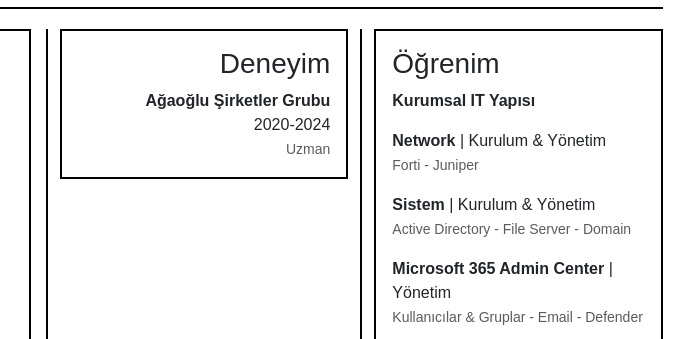
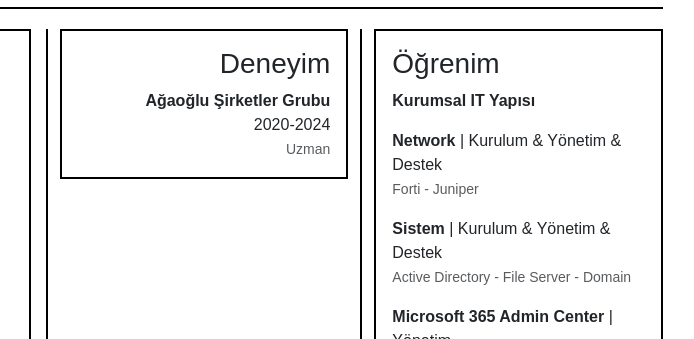
Before and after one commit to rifatrahvali/rifatrahvali.github.io, a plain HTML site: page index.html in a window 1280 px wide. Shown: the part 117-456 px from the top of the page, 437-1131 px from the left. Drawn offline with nearby package versions, Linux system fonts and the light colour scheme.

Commit message:
Update index.html

```diff
--- a/index.html
+++ b/index.html
@@ -4,7 +4,7 @@
 <head>
     <meta charset="UTF-8">
     <meta name="viewport" content="width=device-width, initial-scale=1.0">
-    <title>CV - Rifat Rahvali</title>
+    <title>CV - RIFAT RAHVALI</title>
     <link href="https://cdn.jsdelivr.net/npm/bootstrap@5.3.0/dist/css/bootstrap.min.css" rel="stylesheet">
     <link href="https://cdn.jsdelivr.net/npm/bootstrap-icons/font/bootstrap-icons.css" rel="stylesheet">
     <link rel="stylesheet" href="styles.css">
@@ -119,11 +119,11 @@
                             <b>Kurumsal IT Yapısı</b>
                         </p>
                         <p class="card-text">
-                            <b>Network</b> | Kurulum & Yönetim <br>
+                            <b>Network</b> | Kurulum & Yönetim & Destek <br>
                             <small class="text-muted">Forti - Juniper </small>
                         </p>
                         <p class="card-text">
-                            <b>Sistem</b> | Kurulum & Yönetim <br>
+                            <b>Sistem</b> | Kurulum & Yönetim & Destek<br>
                             <small class="text-muted">Active Directory - File Server - Domain </small>
                         </p>
                         <p class="card-text">
```
